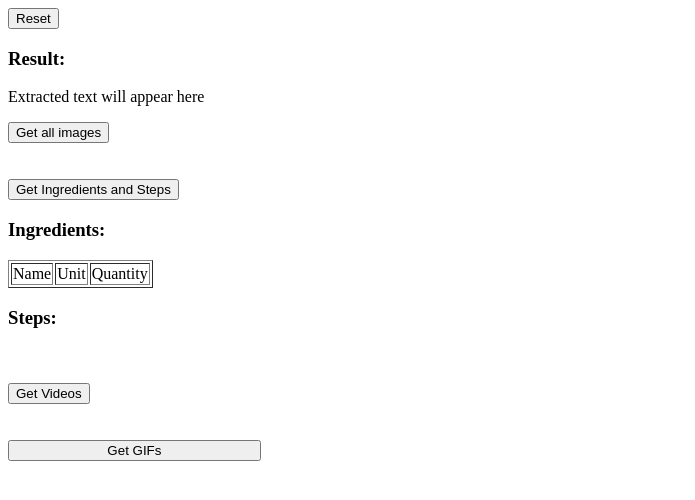
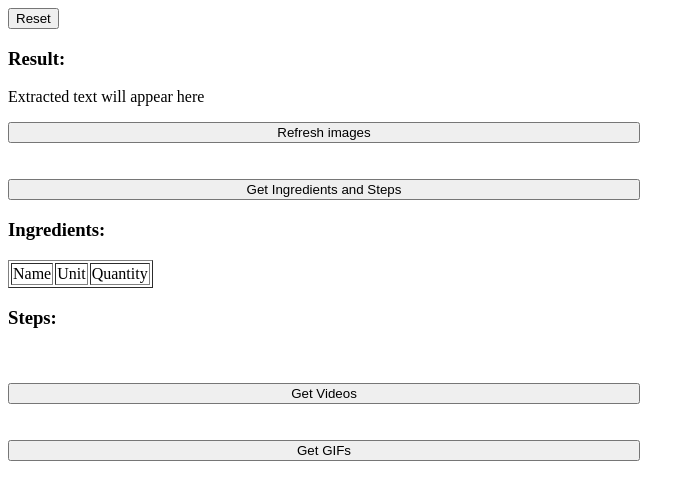
Before and after one commit to Samyak2/Recipe-viewer-flask-app, a Flask app: page /result in a window 1280 px wide. Shown: the top 500 px of the page, without its empty margins (0-695 px from the left). Run offline with Flask 2, Linux system fonts and the light colour scheme.

Commit message:
Fixed bugs and made buttons bigger

```diff
--- a/app.py
+++ b/app.py
@@ -38,6 +38,14 @@
         session["video_urls"] = []
     if "gif_urls" not in session:
         session["gif_urls"] = []
+    if "classified_op" not in session:
+        session["classified_op"] = []
+    if "words" in session:
+        for pair in session["words"]:
+            pair[1] = os.path.join(app.config['UPLOAD_FOLDER'], pair[0] + " 0.jpg")
+    else:
+        session["words"] = []
+    print(session["words"], file=sys.stderr)
     if request.method == "POST" and "ingsteps" in request.form:
         # print("These are wordsssssss: ",session["words"], file=sys.stderr)
         session["classified_op"] = classify_and_extract([i for i,j in session["words"]])
@@ -55,8 +63,9 @@
         session["video_urls"] = []
         print(session["classified_op"], file=sys.stderr)
         allverbs = []
-        for clas, verbs, sent in session["classified_op"]:
-            allverbs.append(sent)
+        for sent in session["classified_op"]:
+            if sent[0] == "steps":
+                allverbs.append(sent[2])
         print(allverbs, file=sys.stderr)
         session["video_urls"].extend(runYouTubeSpider(allverbs))
         return render_template("result.html",
@@ -72,8 +81,9 @@
         session["gif_urls"] = []
         print(session["classified_op"], file=sys.stderr)
         allverbs = []
-        for clas, verbs, sent in session["classified_op"]:
-            allverbs.extend(verbs)
+        for sent in session["classified_op"]:
+            if sent[0] == "steps":
+                allverbs.extend(sent[1])
         print(allverbs, file=sys.stderr)
         session["gif_urls"].extend(runGIFSpider(allverbs))
         return render_template("result.html",
@@ -89,6 +99,7 @@
         for pair in session["words"]:
             runSpider(pair[0]) #runs google image scraper (from google_images_scraper.py) to get download the image
             pair[1] = os.path.join(app.config['UPLOAD_FOLDER'], pair[0] + " 0.jpg") #add image url to the dict
+        print(session["words"], file=sys.stderr)
         return render_template("result.html",
                 words=session["words"],
                 extracted_text=session["text"],
@@ -99,6 +110,7 @@
                 gif_urls = session["gif_urls"]
                 )
     elif request.method == "POST":
+        print("Running pytesseract!!!!!!!!!!!!!!", file=sys.stderr)
         if "file" not in request.files: #if file is not uploaded
             return render_template("result.html", msg="No file selected") #Display message, {{msg}} in the html is replaced with the message
         file = request.files["file"] #get uploaded file
--- a/templates/result.html
+++ b/templates/result.html
@@ -2,7 +2,7 @@
 <html>
 
 <head>
-    <title>Image to text converter</title>
+    <title>Recipe Viewer</title>
 
     {% if msg == "aFile uploaded successfully" %}
     <script>
@@ -34,7 +34,7 @@
     <p>Extracted text will appear here</p>
     {% endif %}
 
-    <form method="POST"><input type="submit" value="Get all images" name="getimgs"></form>
+    <form method="POST"><input type="submit" value="Refresh images" name="getimgs" style="width: 50%; height: 100%;"></form>
     {% for word,url in words %}
         <p>{{word}}</p>
         {% if url %}
@@ -43,7 +43,7 @@
     {% endfor %}
 
     <br><br>
-    <form method="POST"><input type="submit" value="Get Ingredients and Steps" name="ingsteps"></form>
+    <form method="POST"><input type="submit" value="Get Ingredients and Steps" name="ingsteps" style="width: 50%; height: 100%;"></form>
     {% if sentences != [] %}
     <h3>Ingredients:</h3>
     <table border="True">
@@ -72,7 +72,7 @@
     </ol>
     {% endif %}
     <br><br>
-    <form method="POST"><input type="submit" value="Get Videos" name="getvideos"></form>
+    <form method="POST"><input type="submit" value="Get Videos" name="getvideos" style="width: 50%; height: 100%;"></form>
     {% if video_urls %}
         {% for video_url in video_urls %}
             <iframe src={{video_url}}>
@@ -81,7 +81,7 @@
     {% endif %}
 
     <br><br>
-    <form method="POST"><input type="submit" value="Get GIFs" name="getgifs" style="width: 20%; height: 20%;"></form>
+    <form method="POST"><input type="submit" value="Get GIFs" name="getgifs" style="width: 50%; height: 100%;"></form>
     {% if gif_urls %}
         {% for gif_url in gif_urls %}
             <img src={{gif_url}}>
```
